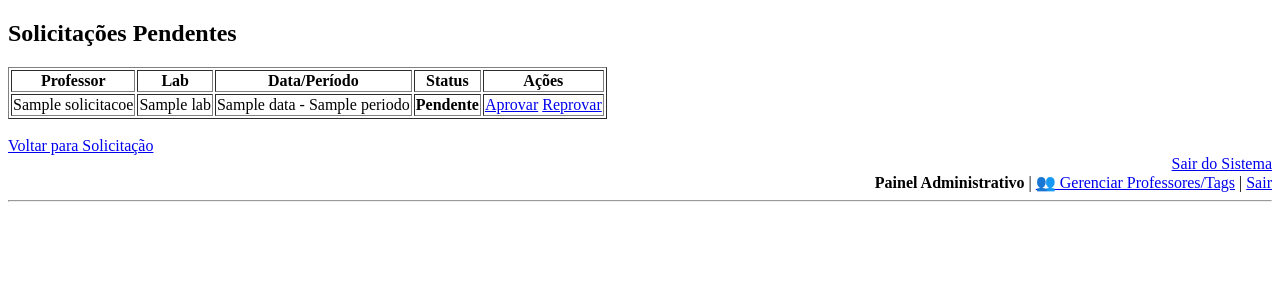
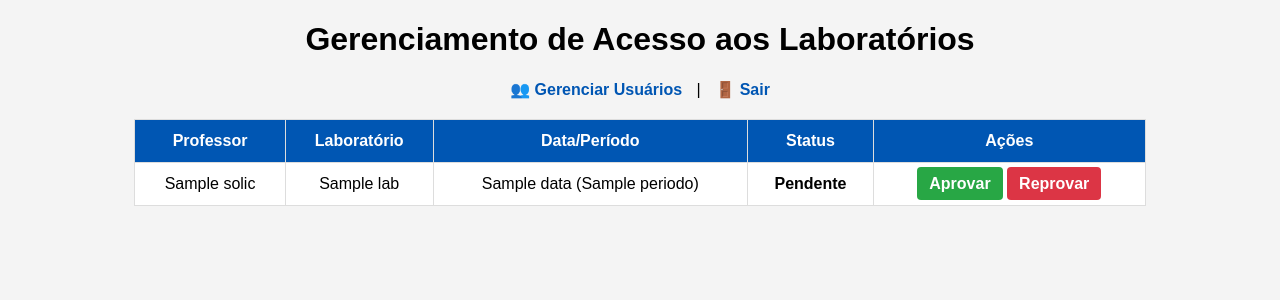
Before and after one commit to Ronaldricoo/gate-senai, a Flask app: template templates/aprovar.html in a window 1280 px wide. Shown: the top 300 px of the page. Run offline with Flask 3, Linux system fonts and the light colour scheme; the template is opened without the code that fills it: most values are stand-ins (such as "Sample title", 1, 10 or a date in 2020).

Commit message:
Update aprovar.html

```diff
--- a/templates/aprovar.html
+++ b/templates/aprovar.html
@@ -1,40 +1,56 @@
 <!DOCTYPE html>
-<html>
-<head><title>Painel de Aprovação</title></head>
+<html lang="pt-br">
+<head>
+    <meta charset="UTF-8">
+    <title>Painel de Aprovação - Gate SENAI</title>
+    <style>
+        body { font-family: Arial, sans-serif; background: #f4f4f4; text-align: center; }
+        table { width: 80%; margin: 20px auto; border-collapse: collapse; background: white; }
+        th, td { padding: 12px; border: 1px solid #ddd; text-align: center; }
+        th { background: #0056b3; color: white; }
+        .btn { padding: 8px 12px; text-decoration: none; border-radius: 4px; color: white; font-weight: bold; }
+        .btn-aprovar { background: #28a745; }
+        .btn-reprovar { background: #dc3545; }
+        .menu { margin: 20px; }
+        .menu a { margin: 10px; text-decoration: none; color: #0056b3; font-weight: bold; }
+    </style>
+</head>
 <body>
-    <h2>Solicitações Pendentes</h2>
-    <table border="1">
+    <h1>Gerenciamento de Acesso aos Laboratórios</h1>
+
+    <div class="menu">
+        <a href="/usuarios">👥 Gerenciar Usuários</a> |
+        <a href="/logout">🚪 Sair</a>
+    </div>
+
+    <table>
+        <thead>
             <tr>
                 <th>Professor</th>
-            <th>Lab</th>
+                <th>Laboratório</th>
                 <th>Data/Período</th>
                 <th>Status</th>
                 <th>Ações</th>
             </tr>
-        {% for s in solicitacoes %}
+        </thead>
+        <tbody>
+            {% for solic in solicitacoes %}
             <tr>
-            <td>{{ s.professor_nome }}</td>
-            <td>{{ s.lab }}</td>
-            <td>{{ s.data }} - {{ s.periodo }}</td>
-            <td><b>{{ s.status }}</b></td>
+                <td>{{ solic.professor_nome }}</td>
+                <td>{{ solic.lab }}</td>
+                <td>{{ solic.data }} ({{ solic.periodo }})</td>
+                <td><strong>{{ solic.status }}</strong></td>
                 <td>
-                <a href="/decisao/{{ solic._id }}/Aprovado">Aprovar</a>
-                <a href="/decisao/{{ solic._id }}/Reprovado">Reprovar</a>
+                    {% if solic.status == 'Pendente' %}
+                        <a href="/decisao/{{ solic['_id'] }}/Aprovado" class="btn btn-aprovar">Aprovar</a>
+                        <a href="/decisao/{{ solic['_id'] }}/Reprovado" class="btn btn-reprovar">Reprovar</a>
+                    {% else %}
+                        Resolvido
+                    {% endif %}
                 </td>
             </tr>
             {% endfor %}
+        </tbody>
     </table>
-    <br>
-    <a href="/">Voltar para Solicitação</a>
-    <div style="text-align: right;">
-    <a href="/logout">Sair do Sistema</a>
-
-    <nav>
-    <b>Painel Administrativo</b> |
-    <a href="/usuarios">👥 Gerenciar Professores/Tags</a> |
-    <a href="/logout">Sair</a>
-</nav>
-<hr>
-</div>
 </body>
 </html>
```
Lines whose indentation alone changed are shown as unchanged.
